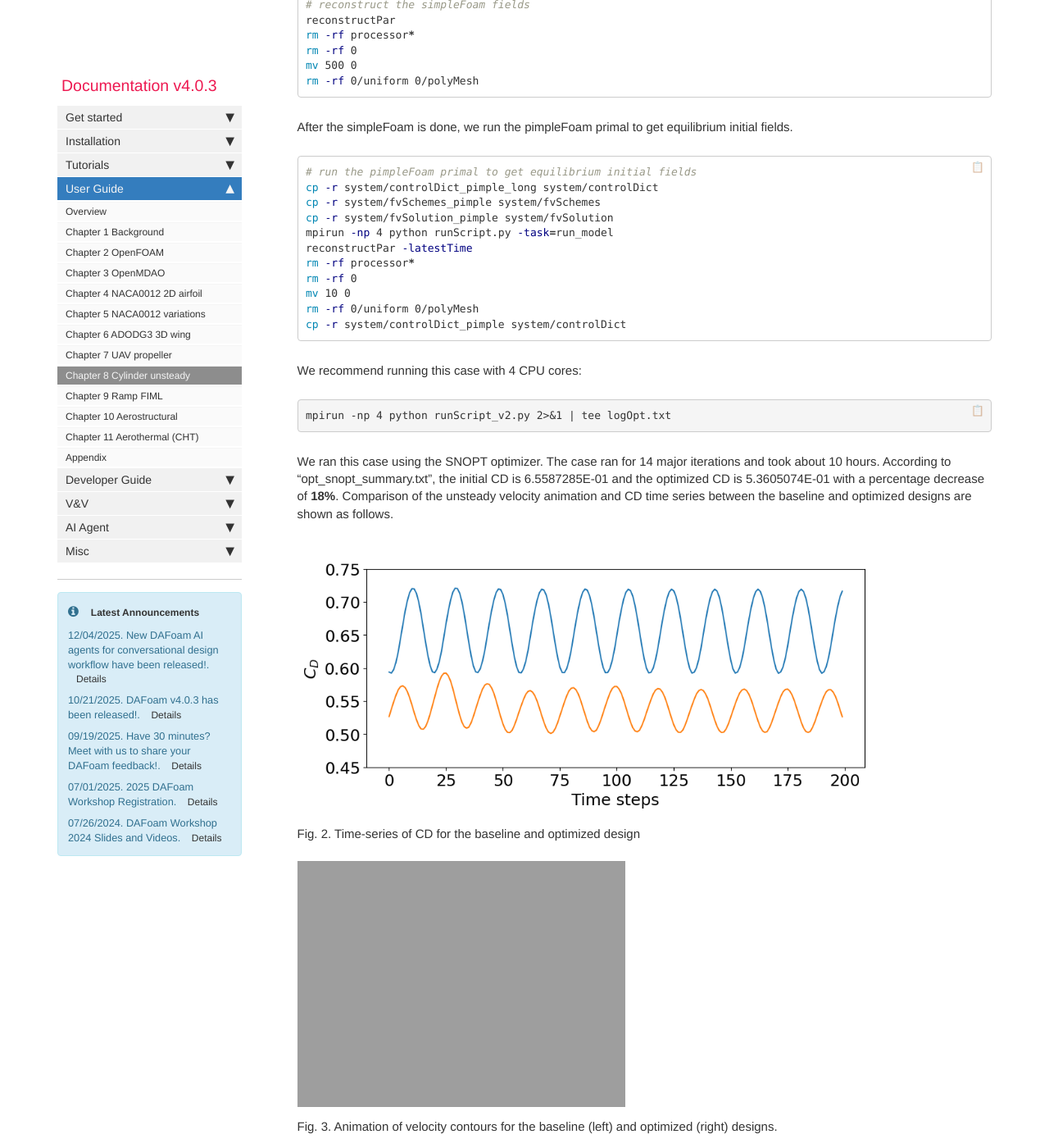
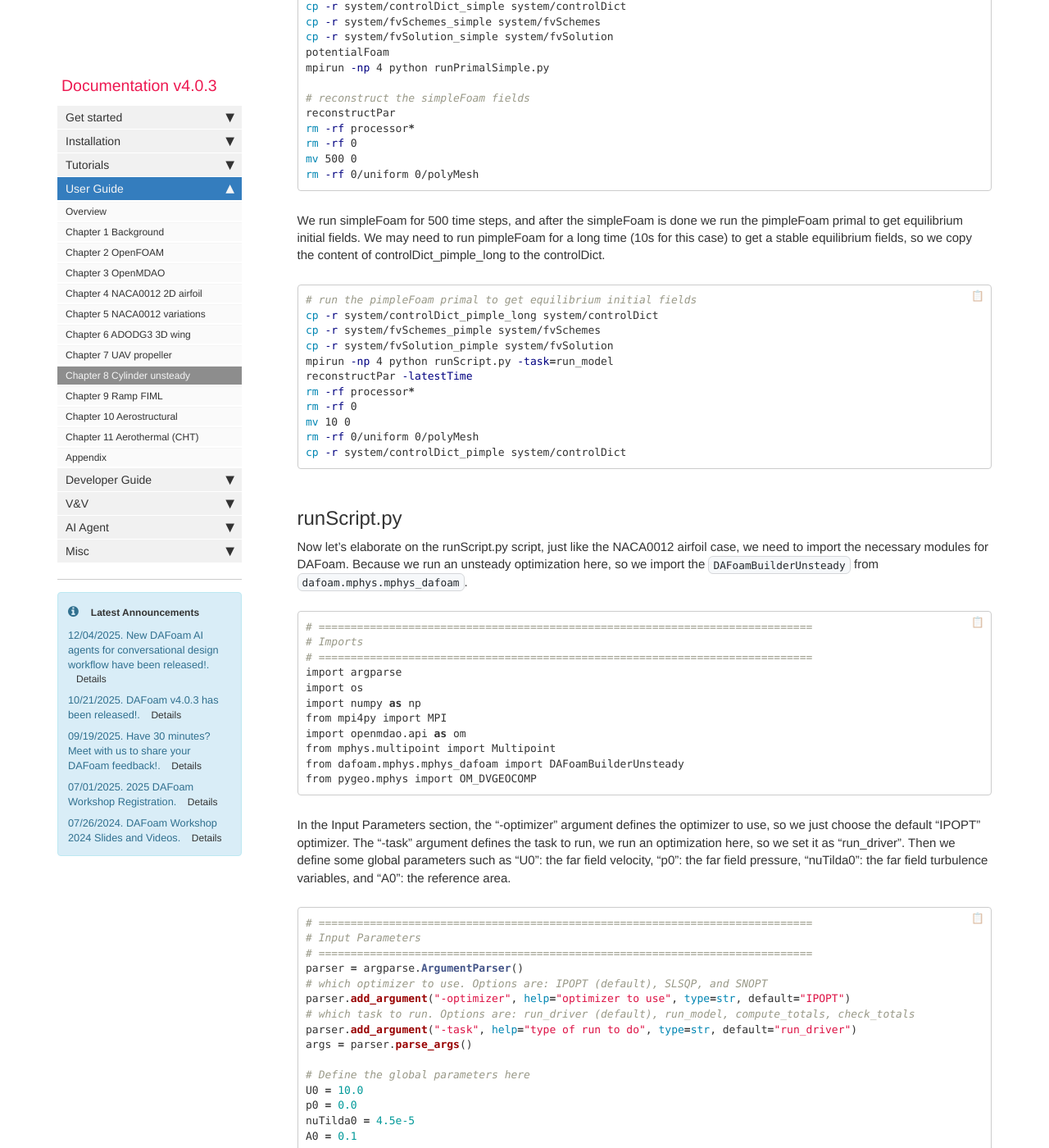
Before and after one commit to DAFoam/DAFoam.github.io, a Jekyll site: the page built from pages/mydoc/mydoc_user_guide_cylinder.md, in a window 1280 px wide and 1400 px high, scrolled down 1526 px. Shown: the whole window at 82% size. Built offline with Jekyll 4.4.1, drawn with Linux system fonts in a browser that asks for light colours; comment, search, counter and statistics services are not loaded; some of the changed text lies outside the part shown.

Commit message:
Update mydoc_user_guide_cylinder.md

````diff
--- a/pages/mydoc/mydoc_user_guide_cylinder.md
+++ b/pages/mydoc/mydoc_user_guide_cylinder.md
@@ -59,7 +61,7 @@ mv 500 0
 rm -rf 0/uniform 0/polyMesh
 ```
 
-After the simpleFoam is done, we run the pimpleFoam primal to get equilibrium initial fields.
+We run simpleFoam for 500 time steps, and after the simpleFoam is done we run the pimpleFoam primal to get equilibrium initial fields. We may need to run pimpleFoam for a long time (10s for this case) to get a stable equilibrium fields, so we copy the content of controlDict_pimple_long to the controlDict.
 
 ```bash
 # run the pimpleFoam primal to get equilibrium initial fields
@@ -75,10 +77,111 @@ rm -rf 0/uniform 0/polyMesh
 cp -r system/controlDict_pimple system/controlDict
 ```
 
+## runScript.py
+
+Now let's elaborate on the runScript.py script, just like the NACA0012 airfoil case, we need to import the necessary modules for DAFoam. Because we run an unsteady optimization here, so we import the `DAFoamBuilderUnsteady` from `dafoam.mphys.mphys_dafoam`.
+
+```python
+# =============================================================================
+# Imports
+# =============================================================================
+import argparse
+import os
+import numpy as np
+from mpi4py import MPI
+import openmdao.api as om
+from mphys.multipoint import Multipoint
+from dafoam.mphys.mphys_dafoam import DAFoamBuilderUnsteady
+from pygeo.mphys import OM_DVGEOCOMP
+```
+
+In the Input Parameters section, the "-optimizer" argument defines the optimizer to use, so we just choose the default "IPOPT" optimizer. The "-task" argument defines the task to run, we run an optimization here, so we set it as "run_driver". Then we define some global parameters such as "U0": the far field velocity, "p0": the far field pressure, "nuTilda0": the far field turbulence variables, and "A0": the reference area.
+
+```python
+# =============================================================================
+# Input Parameters
+# =============================================================================
+parser = argparse.ArgumentParser()
+# which optimizer to use. Options are: IPOPT (default), SLSQP, and SNOPT
+parser.add_argument("-optimizer", help="optimizer to use", type=str, default="IPOPT")
+# which task to run. Options are: run_driver (default), run_model, compute_totals, check_totals
+parser.add_argument("-task", help="type of run to do", type=str, default="run_driver")
+args = parser.parse_args()
+
+# Define the global parameters here
+U0 = 10.0
+p0 = 0.0
+nuTilda0 = 4.5e-5
+A0 = 0.1
+```
+
+```python
+# Set the parameters for optimization
+daOptions = {
+    "designSurfaces": ["cylinder"],
+    "solverName": "DAPimpleFoam",
+    "primalBC": {
+        "U0": {"variable": "U", "patches": ["inout"], "value": [U0, 0.0, 0.0]},
+        "useWallFunction": True,
+    },
+    "unsteadyAdjoint": {
+        "mode": "timeAccurate",
+        "PCMatPrecomputeInterval": 100,
+        "PCMatUpdateInterval": 1,
+        "reduceIO": True,
+        "zeroInitFields": False,
+    },
+    "printIntervalUnsteady": 1,
+    "function": {
+        "CD": {
+            "type": "force",
+            "source": "patchToFace",
+            "patches": ["cylinder"],
+            "directionMode": "fixedDirection",
+            "direction": [1.0, 0.0, 0.0],
+            "scale": 1.0 / (0.5 * U0 * U0 * A0),
+            "timeOp": "average",
+        },
+        "CL": {
+            "type": "force",
+            "source": "patchToFace",
+            "patches": ["cylinder"],
+            "directionMode": "fixedDirection",
+            "direction": [0.0, 1.0, 0.0],
+            "scale": 1.0 / (0.5 * U0 * U0 * A0),
+            "timeOp": "average",
+        },
+    },
+    "adjStateOrdering": "cell",
+    "adjEqnOption": {
+        "gmresRelTol": 1.0e-100,
+        "gmresAbsTol": 1.0e-6,
+        "gmresMaxIters": 100,
+        "pcFillLevel": 1,
+        "jacMatReOrdering": "natural",
+        "useNonZeroInitGuess": False,
+        "useMGSO": True,
+    },
+    "normalizeStates": {
+        "U": U0,
+        "p": U0 * U0 / 2.0,
+        "nuTilda": nuTilda0 * 10.0,
+        "phi": 1.0,
+    },
+    "inputInfo": {
+        "aero_vol_coords": {"type": "volCoord", "components": ["solver", "function"]},
+    },
+    "checkMeshThreshold": {"maxAspectRatio": 5000.0},
+    "unsteadyCompOutput": {
+        "obj": ["CD"],
+    },
+}
+```
+
 We recommend running this case with 4 CPU cores:
 
 <pre>
-mpirun -np 4 python runScript_v2.py 2>&1 | tee logOpt.txt
+mpirun -np 4 python runScript.py 2>&1 | tee logOpt.txt
 </pre>
 
 We ran this case using the SNOPT optimizer. The case ran for 14 major iterations and took about 10 hours. According to “opt_snopt_summary.txt”, the initial CD is 6.5587285E-01 and the optimized CD is 5.3605074E-01 with a percentage decrease of **18%**.
````
Also changed, not shown: other parts of pages/mydoc/mydoc_user_guide_cylinder.md (+4 -2 lines).
